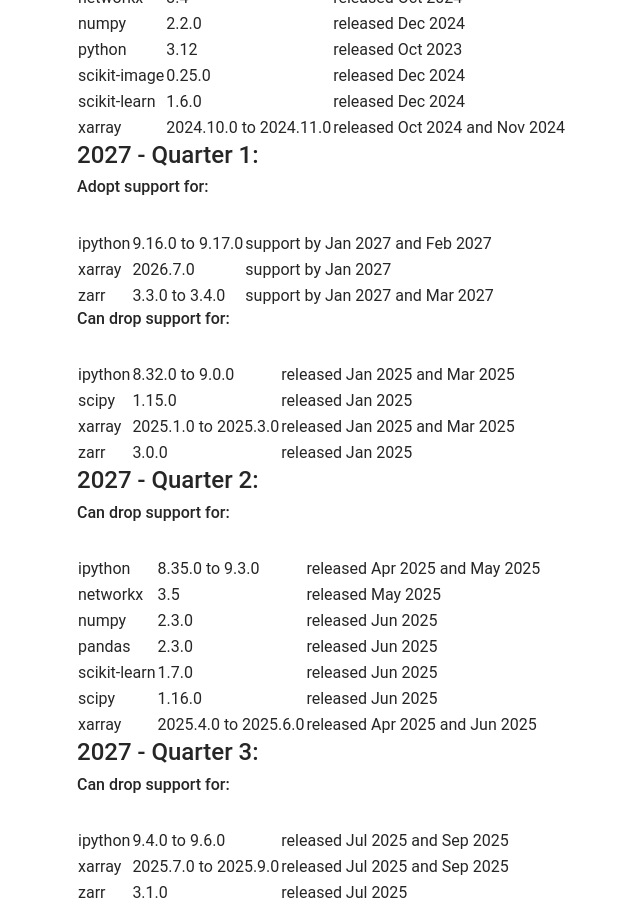
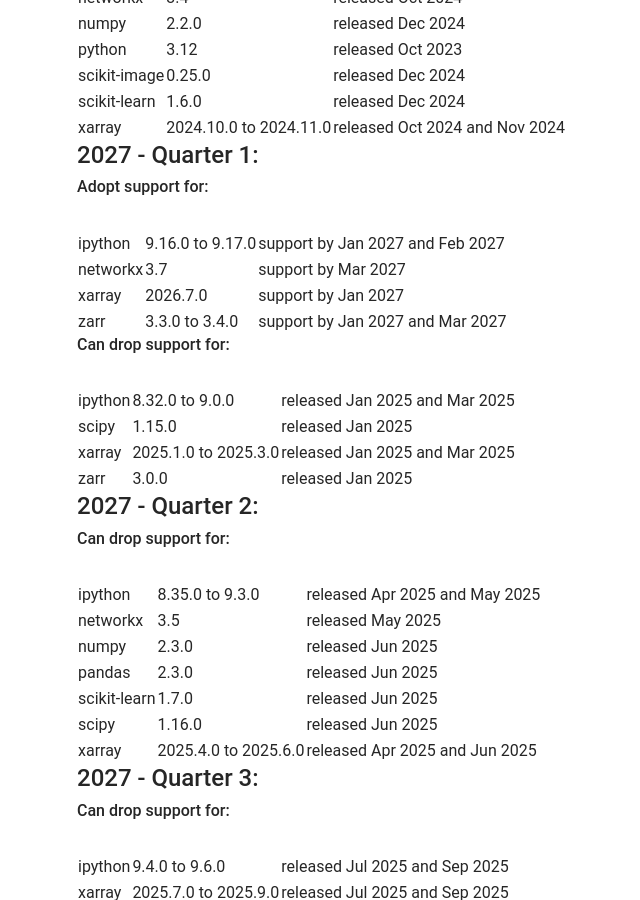
Before and after one commit to heliophysicsPy/heliophysicsPy.github.io, a Jekyll site: the page built from _pages/docs/phep-3/schedule.md, in a window 1280 px wide and 900 px high, scrolled down 1817 px. Shown: the whole window, without its empty margins (24-664 px from the left). Built offline with Jekyll 4.4.1, drawn with Linux system fonts in a browser that asks for light colours; nearby versions of some CDN libraries; our own code applies the rules of GitHub Pages for plain Markdown files; some of the changed text lies outside the part shown.

Commit message:
Update PHEP 3 support schedule [automated]

```diff
--- a/_pages/docs/phep-3/schedule.md
+++ b/_pages/docs/phep-3/schedule.md
@@ -97,11 +97,12 @@
 
 ###### Adopt support for:
 
-|         |                  |                                  |
-| ------- | ---------------- | -------------------------------- |
-| ipython | 9.16.0 to 9.17.0 | support by Jan 2027 and Feb 2027 |
-| xarray  | 2026.7.0         | support by Jan 2027              |
-| zarr    | 3.3.0 to 3.4.0   | support by Jan 2027 and Mar 2027 |
+|          |                  |                                  |
+| -------- | ---------------- | -------------------------------- |
+| ipython  | 9.16.0 to 9.17.0 | support by Jan 2027 and Feb 2027 |
+| networkx | 3.7              | support by Mar 2027              |
+| xarray   | 2026.7.0         | support by Jan 2027              |
+| zarr     | 3.3.0 to 3.4.0   | support by Jan 2027 and Mar 2027 |
 
 ###### Can drop support for:
 
@@ -185,11 +186,12 @@
 
 ###### Can drop support for:
 
-|         |                  |                                |
-| ------- | ---------------- | ------------------------------ |
-| ipython | 9.16.0 to 9.17.0 | released Jul 2026 and Aug 2026 |
-| xarray  | 2026.7.0         | released Jul 2026              |
-| zarr    | 3.3.0 to 3.4.0   | released Jul 2026 and Sep 2026 |
+|          |                  |                                |
+| -------- | ---------------- | ------------------------------ |
+| ipython  | 9.16.0 to 9.17.0 | released Jul 2026 and Aug 2026 |
+| networkx | 3.7              | released Sep 2026              |
+| xarray   | 2026.7.0         | released Jul 2026              |
+| zarr     | 3.3.0 to 3.4.0   | released Jul 2026 and Sep 2026 |
 
 #### 2028 - Quarter 4:
 
```
Also changed, not shown: _pages/docs/phep-3/chart.md (+1 -0 lines).
